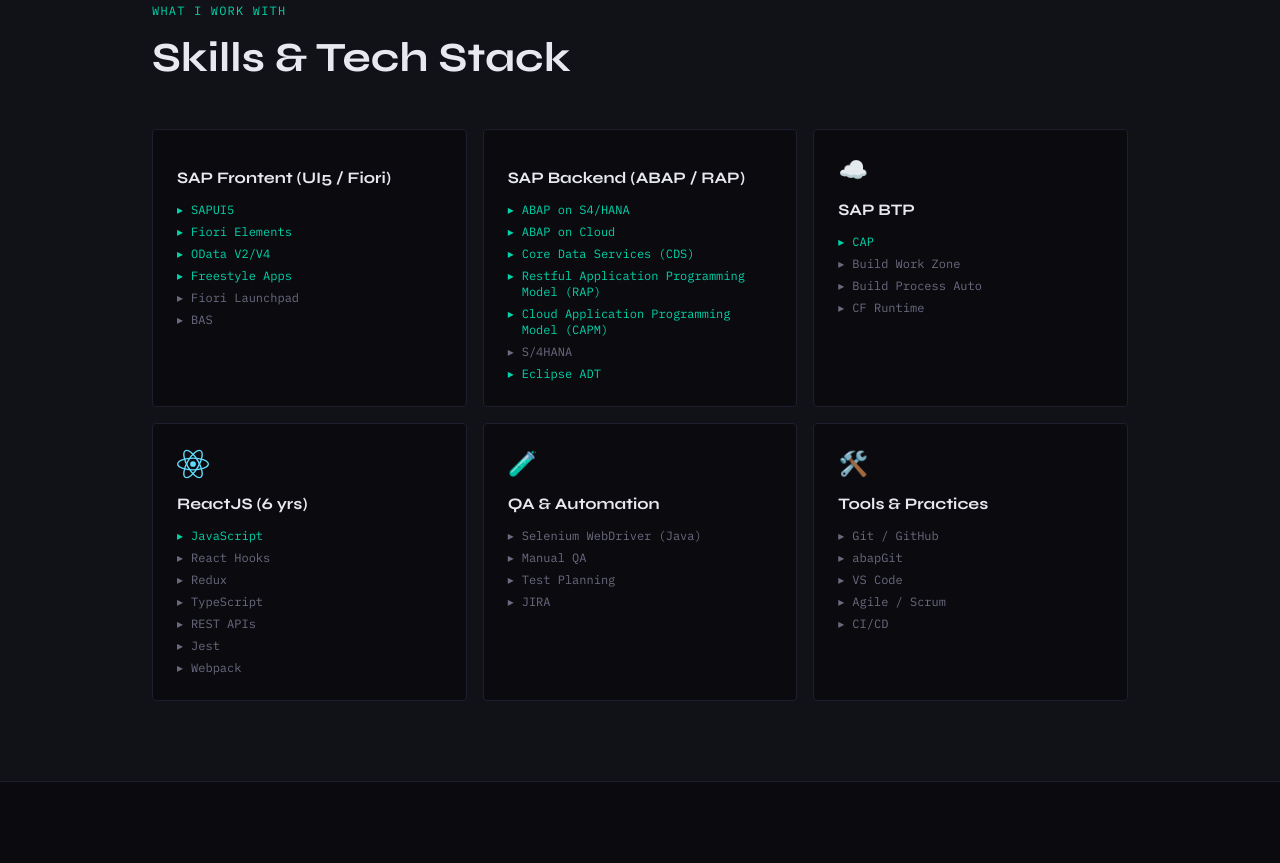
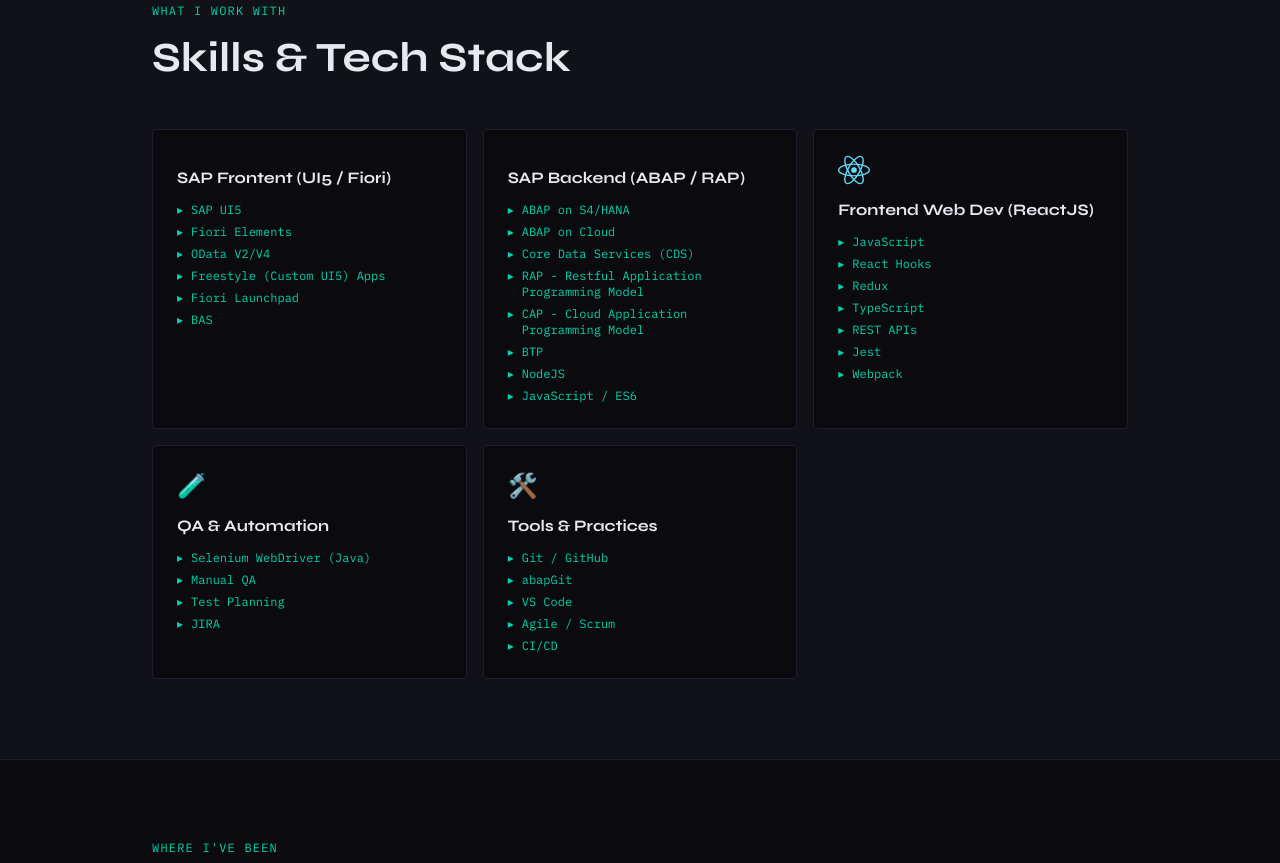
Before and after one commit to ShahabuddinAnsari/shahabuddin_portfolio, a React (Create React App) app: page / in a window 1280 px wide. Shown: the part 1220-2083 px from the top of the page. Built offline with nearby package versions, Linux system fonts and the light colour scheme.

Commit message:
Updated styles in Skill component

```diff
--- a/src/components/Skills.jsx
+++ b/src/components/Skills.jsx
@@ -2,7 +2,6 @@ import "@ui5/webcomponents/dist/Icon.js";
 import "@ui5/webcomponents-icons/dist/sap-ui5.js";
 import "@ui5/webcomponents-icons/dist/sap-logo-shape.js";
 import { skills } from "../data";
-
 
 function Tag({ label, hot }) {
   return (
@@ -42,7 +41,10 @@ export default function Skills() {
             >
               <div className="text-2xl mb-3">
                 {card.ui5Icon ? (
-                  <ui5-icon name={card.ui5Icon} style={{ width: "2rem", height: "2rem", color: "#e8e8f0" }} />
+                  <ui5-icon
+                    name={card.ui5Icon}
+                    style={{ width: "2rem", height: "2rem", color: "#e8e8f0" }}
+                  />
                 ) : (
                   card.icon
                 )}
@@ -52,7 +54,8 @@ export default function Skills() {
               </div>
               <ul className="flex flex-col gap-1.5">
                 {card.tags.map((t) => (
-                  <Tag key={t.label} {...t} />
+                  // <Tag key={t.label} {...t} />
+                  <Tag key={t.label} label={t.label} hot={true} />
                 ))}
               </ul>
             </div>
--- a/src/data/index.js
+++ b/src/data/index.js
@@ -24,12 +24,12 @@ export const skills = [
     ui5Icon: "sap-ui5",
     title: "SAP Frontent (UI5 / Fiori)",
     tags: [
-      { label: "SAPUI5", hot: true },
+      { label: "SAP UI5", hot: true },
       { label: "Fiori Elements", hot: true },
       { label: "OData V2/V4", hot: true },
-      { label: "Freestyle Apps", hot: true },
-      { label: "Fiori Launchpad", hot: false },
-      { label: "BAS", hot: false },
+      { label: "Freestyle (Custom UI5) Apps", hot: true },
+      { label: "Fiori Launchpad", hot: true },
+      { label: "BAS", hot: true },
     ],
   },
   {
@@ -40,22 +40,23 @@ export const skills = [
       { label: "ABAP on S4/HANA", hot: true },
       { label: "ABAP on Cloud", hot: true },
       { label: "Core Data Services (CDS)", hot: true },
-      { label: "Restful Application Programming Model (RAP)", hot: true },
-      { label: "Cloud Application Programming Model (CAPM)", hot: true },
-      { label: "S/4HANA", hot: false },
-      { label: "Eclipse ADT", hot: true },
+      { label: "RAP - Restful Application Programming Model", hot: true },
+      { label: "CAP - Cloud Application Programming Model", hot: true },
+      { label: "BTP", hot: true },
+      { label: "NodeJS", hot: true },
+      { label: "JavaScript / ES6", hot: true },
     ],
   },
-  {
-    icon: "☁️",
-    title: "SAP BTP",
-    tags: [
-      { label: "CAP", hot: true },
-      { label: "Build Work Zone", hot: false },
-      { label: "Build Process Auto", hot: false },
-      { label: "CF Runtime", hot: false },
-    ],
-  },
+  // {
+  //   icon: "☁️",
+  //   title: "SAP CAPM",
+  //   tags: [
+  //     { label: "CAP - Cloud Application Programming Model", hot: true },
+  //     { label: "BTP", hot: true },
+  //     { label: "NodeJS", hot: true },
+  //     { label: "JavaScript / ES6", hot: true },
+  //   ],
+  // },
   {
     icon: (
       <svg
@@ -72,7 +73,7 @@ export const skills = [
         </g>
       </svg>
     ),
-    title: "ReactJS (6 yrs)",
+    title: "Frontend Web Dev (ReactJS)",
     tags: [
       { label: "JavaScript", hot: true },
       { label: "React Hooks", hot: false },
```
